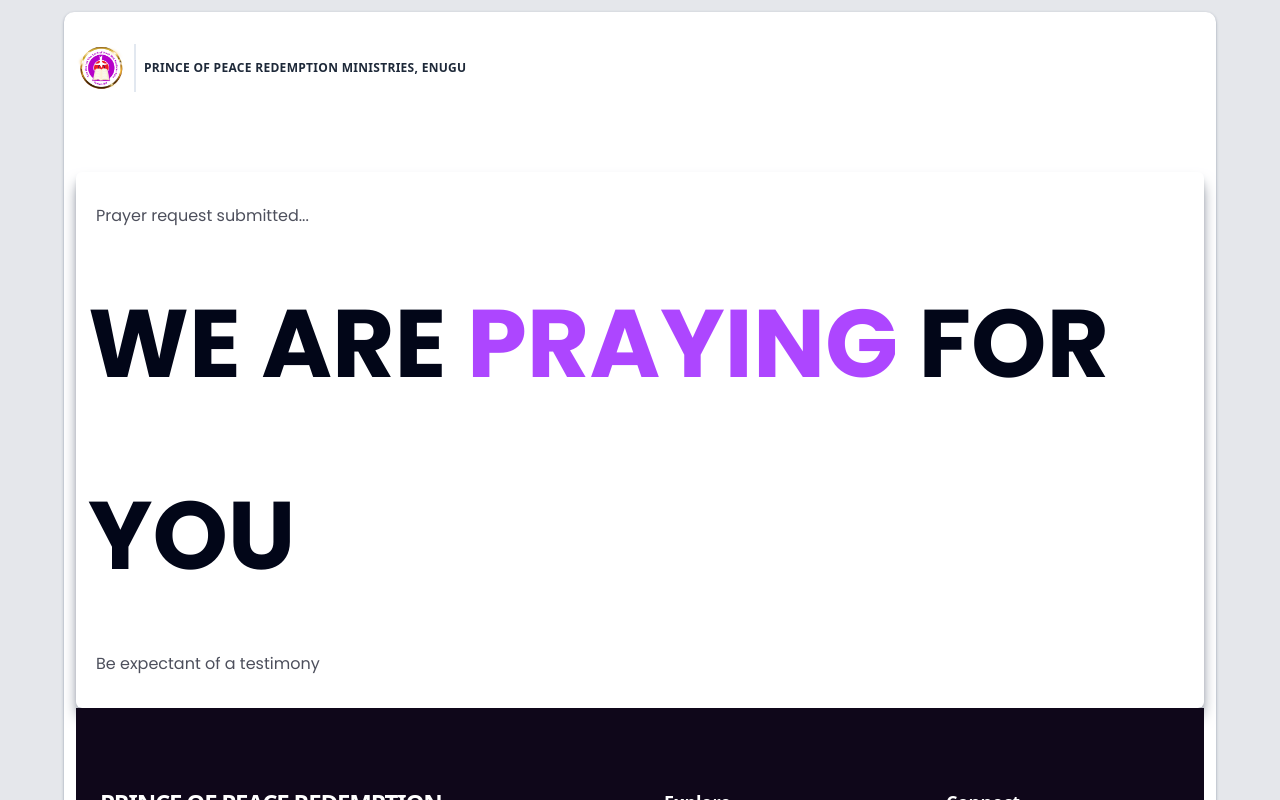
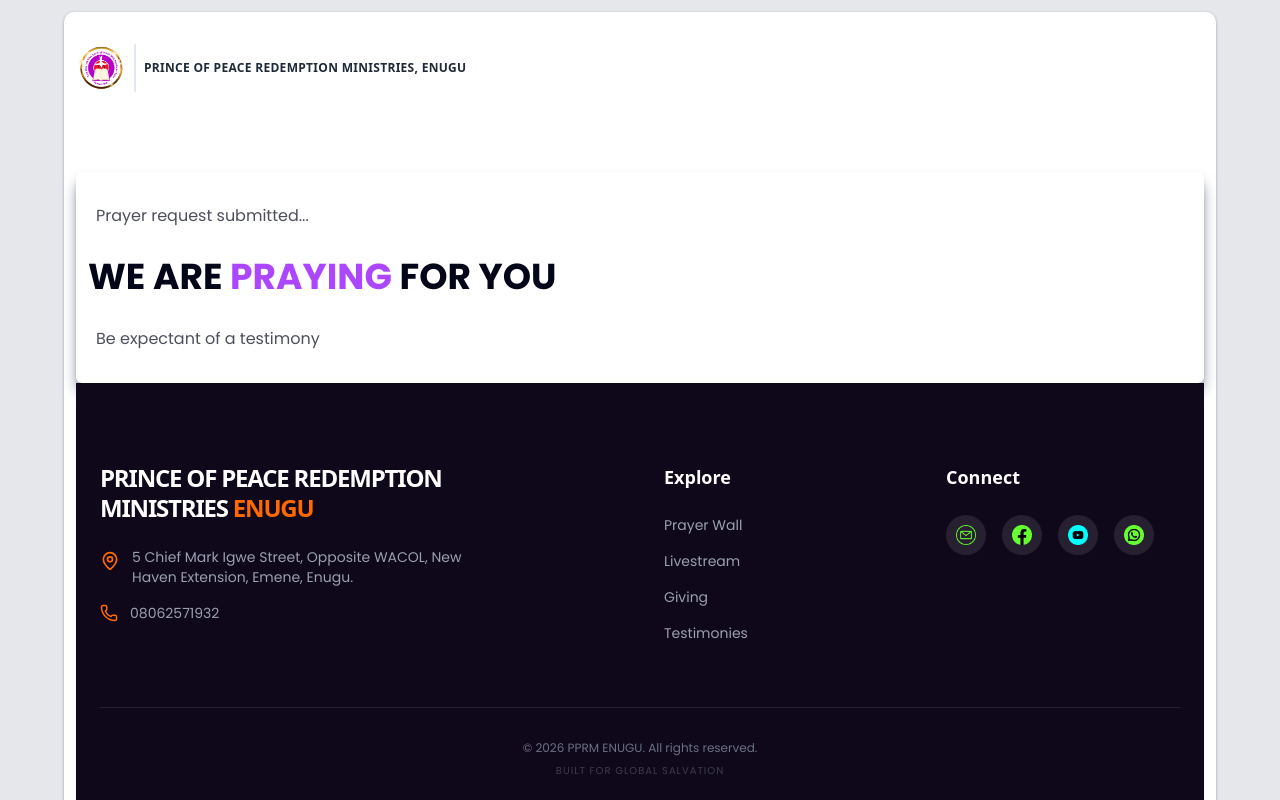
Before and after one commit to Understandingvictor/church-website-prayer-request-form, a Next.js app in the folder frontend/: page /prayer/received in a window 1280 px wide. Shown: the top 800 px of the page. Built offline with nearby package versions, Linux system fonts and the light colour scheme.

Commit message:
fixed font size issue

```diff
--- a/frontend/app/page.tsx
+++ b/frontend/app/page.tsx
@@ -20,9 +20,9 @@
         <div className="absolute top-1/4 left-1/4 w-72 h-72 bg-purple-600/20 blur-[120px] rounded-full animate-float" />
         <div className="absolute bottom-1/4 right-1/4 w-64 h-64 bg-orange-600/10 blur-[120px] rounded-full animate-float-delayed" />
 
-        <div className="relative z-10 text-center mt-0 px-6 max-w-8xl w-full flex flex-col items-center">
+        <div className="relative z-10 text-center  px-6 max-w-8xl w-full flex flex-col items-center">
           {/* Container for Badge + Logo */}
-          <div className="relative w-full mt-1 flex justify-center items-center mb-16">
+          <div className="relative w-full  flex justify-center items-center mb-16">
             {/* Centered Badge */}
             <div className="inline-flex items-center gap-3 px-5 py-2 rounded-full bg-white/5 border border-white/10 backdrop-blur-md shadow-2xl">
               <span className="w-2 h-2 rounded-full bg-orange-500 animate-ping" />
--- a/frontend/app/prayer/received/page.tsx
+++ b/frontend/app/prayer/received/page.tsx
@@ -32,7 +32,7 @@
                 <p className="opacity-70 font-pop2 ml-2 mt-5 mb-5">
                   Prayer request submitted...
                 </p>
-                <h1 className="text-8xl font-pop1 leading-loose ">
+                <h1 className="text-4xl font-pop1 leading-relaxed ">
                   WE ARE <span className="text-purple-500">PRAYING</span> FOR
                   YOU
                 </h1>
```
